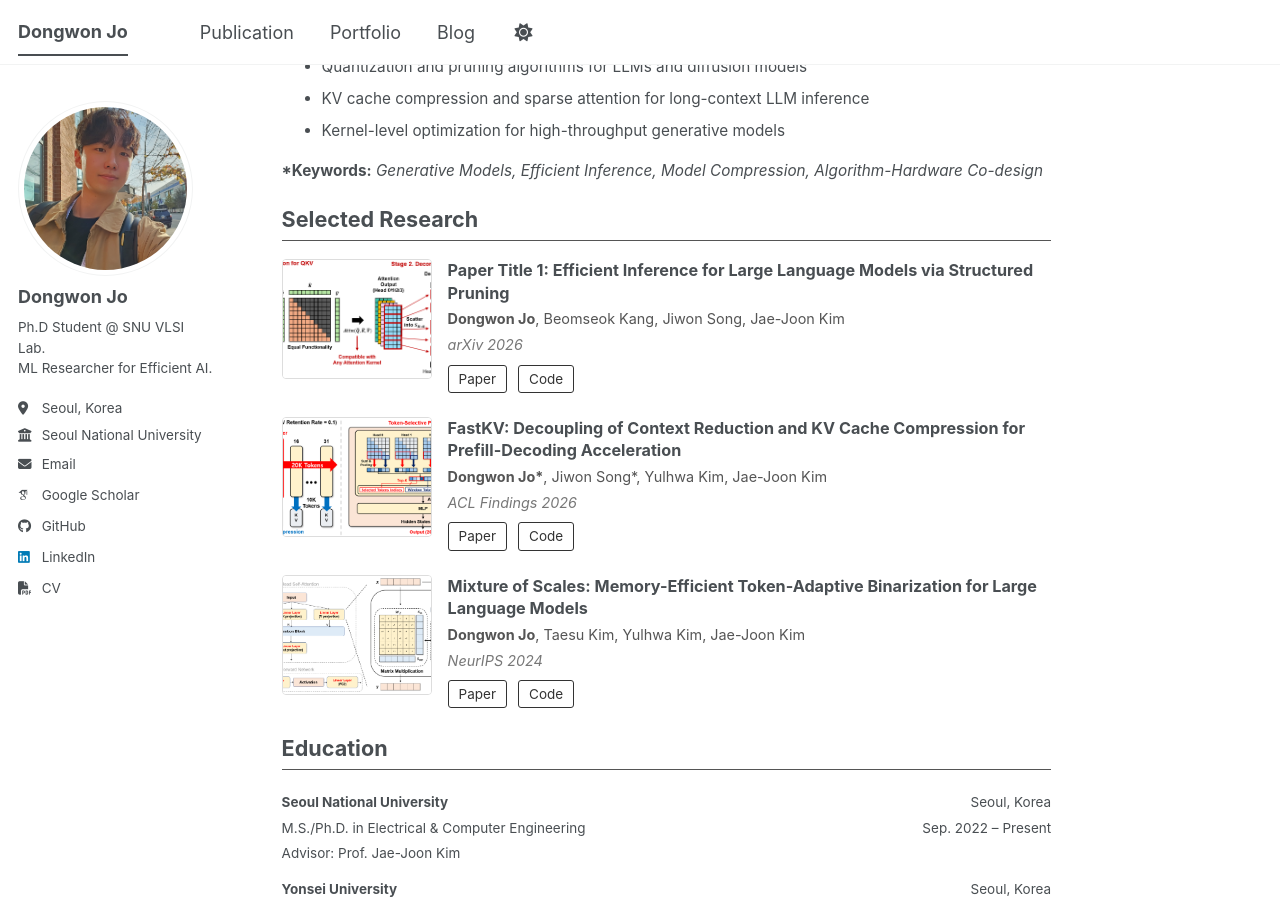
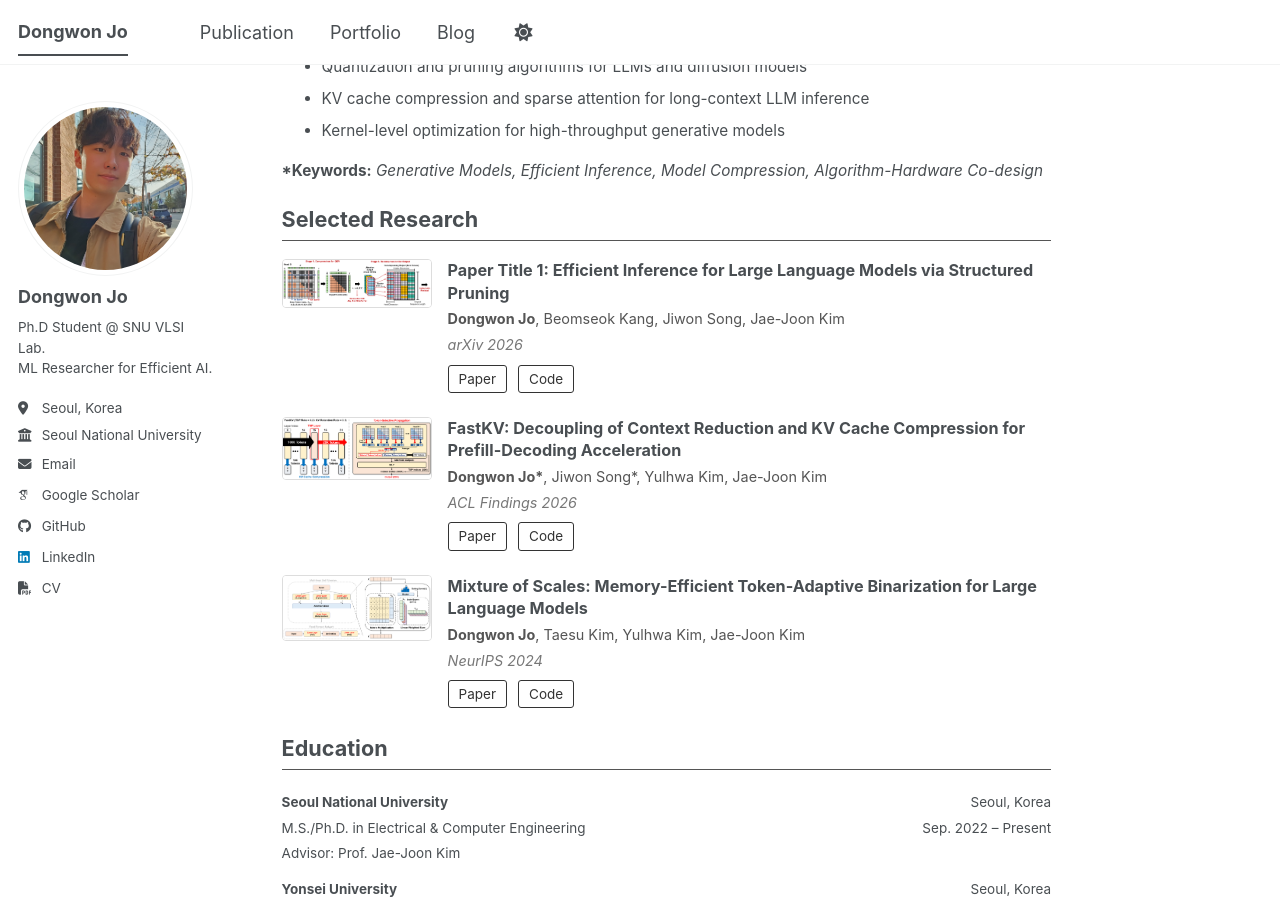
Before and after one commit to dongwonjo/dongwonjo.github.io, a Jekyll site: the page built from _pages/about.md, in a window 1280 px wide and 900 px high, scrolled down 639 px. Built offline with Jekyll 4.4.1, drawn with Linux system fonts in a browser that asks for light colours; some web fonts are replaced; a script bundle is joined from its source files by our own code; library files that are not in the unit come from our copies.

Commit message:
Update about.md

```diff
--- a/_pages/about.md
+++ b/_pages/about.md
@@ -49,7 +49,7 @@
 
   <div style="display:flex; gap:16px; margin-bottom:24px; align-items:flex-start;">
     <div style="flex:0 0 150px;">
-      <img src="/images/paper/TokenSparseAttention.PNG" alt="Paper thumbnail" style="width:180px; height:120px; object-fit:cover; border:1px solid #ddd; border-radius:4px;">
+      <img src="/images/paper/TokenSparseAttention.PNG" alt="Paper thumbnail" style="width:200px; height:auto; object-fit:cover; border:1px solid #ddd; border-radius:4px;">
     </div>
     <div style="flex:1; min-width:0;">
       <p style="font-size:0.9em; font-weight:bold; margin:0 0 4px 0; line-height:1.4;">Paper Title 1: Efficient Inference for Large Language Models via Structured Pruning</p>
@@ -62,7 +62,7 @@
 
   <div style="display:flex; gap:16px; margin-bottom:24px; align-items:flex-start;">
     <div style="flex:0 0 150px;">
-      <img src="/images/paper/FastKV.PNG" alt="Paper thumbnail" style="width:180px; height:120px; object-fit:cover; border:1px solid #ddd; border-radius:4px;">
+      <img src="/images/paper/FastKV.PNG" alt="Paper thumbnail" style="width:200px; height:auto; object-fit:cover; border:1px solid #ddd; border-radius:4px;">
     </div>
     <div style="flex:1; min-width:0;">
       <p style="font-size:0.9em; font-weight:bold; margin:0 0 4px 0; line-height:1.4;">FastKV: Decoupling of Context Reduction and KV Cache Compression for Prefill-Decoding Acceleration</p>
@@ -75,7 +75,7 @@
 
   <div style="display:flex; gap:16px; margin-bottom:24px; align-items:flex-start;">
     <div style="flex:0 0 150px;">
-      <img src="/images/paper/BinaryMoS.PNG" alt="Paper thumbnail" style="width:180px; height:120px; object-fit:cover; border:1px solid #ddd; border-radius:4px;">
+      <img src="/images/paper/BinaryMoS.PNG" alt="Paper thumbnail" style="width:200px; height:auto; object-fit:cover; border:1px solid #ddd; border-radius:4px;">
     </div>
     <div style="flex:1; min-width:0;">
       <p style="font-size:0.9em; font-weight:bold; margin:0 0 4px 0; line-height:1.4;">Mixture of Scales: Memory-Efficient Token-Adaptive Binarization for Large Language Models</p>
```
